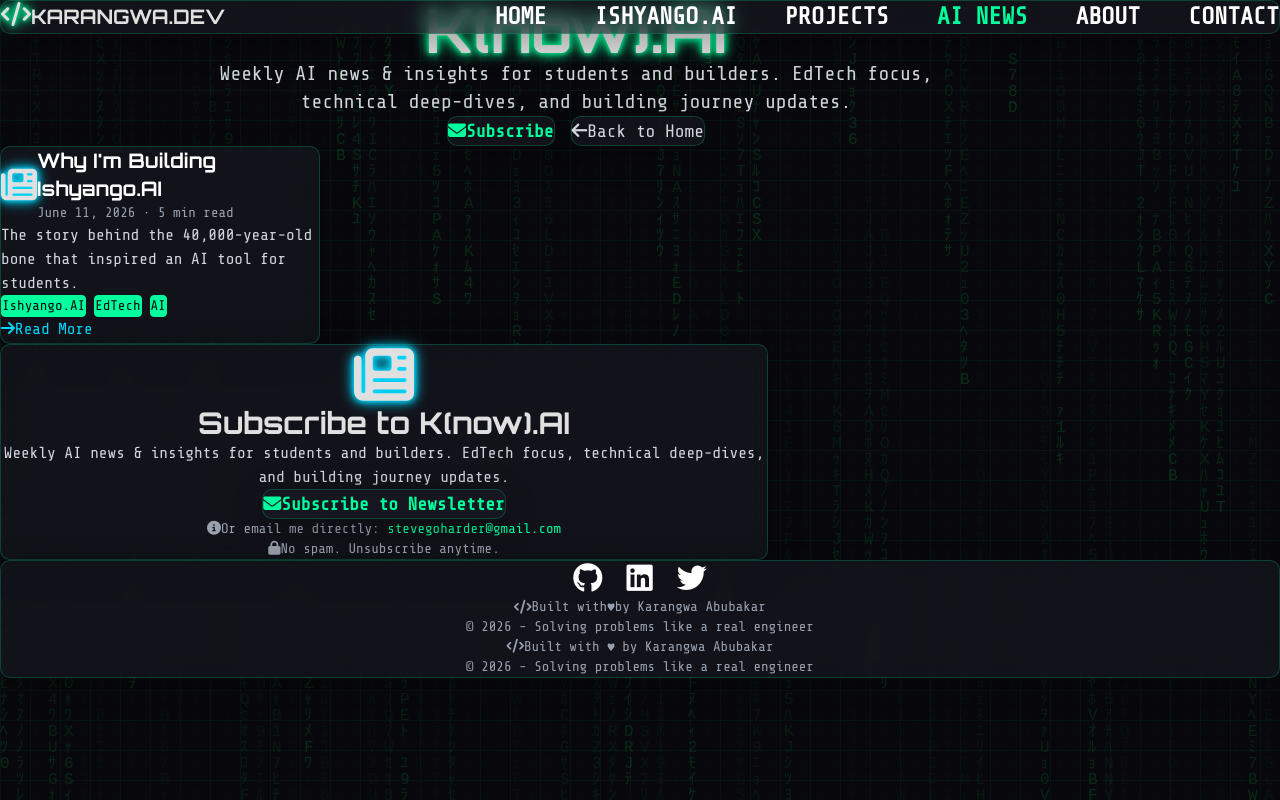
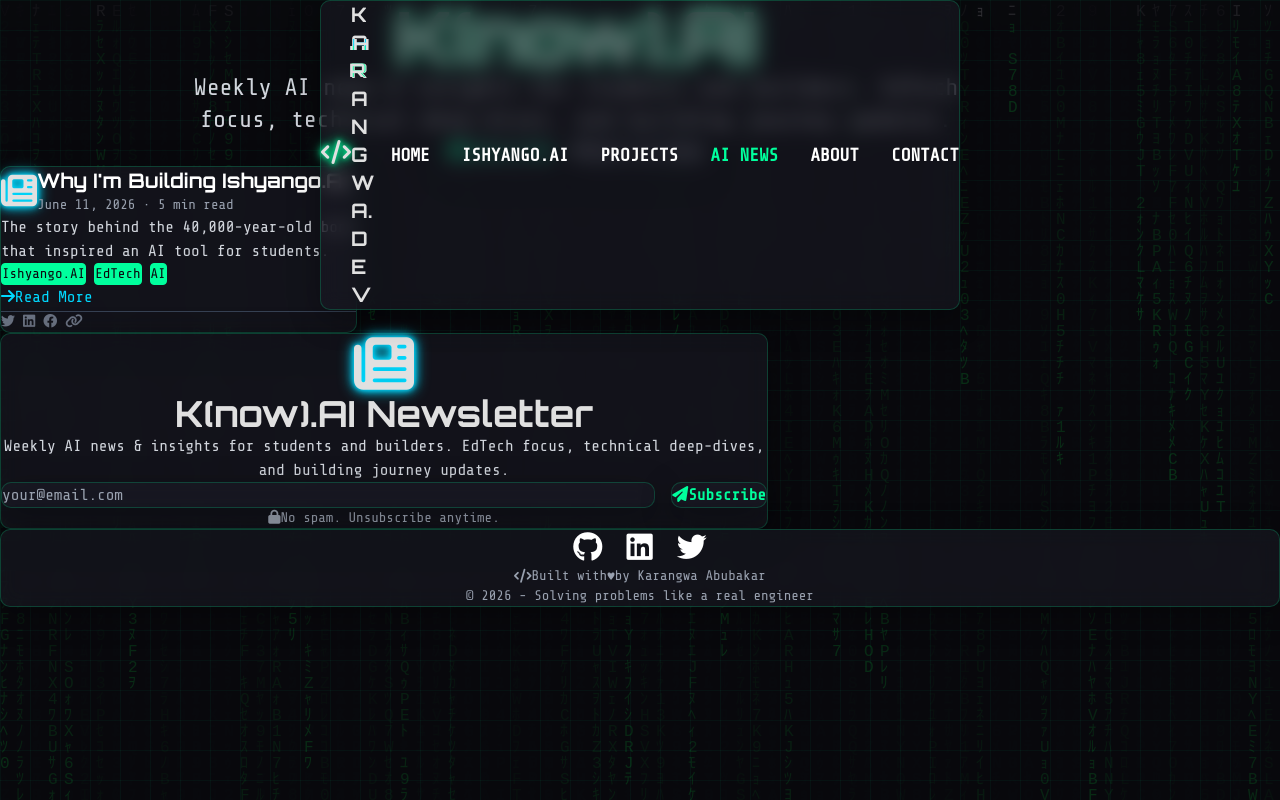
Before and after one commit to Papi84/karangwa-website, a Next.js app: page /blog in a window 1280 px wide. Built offline with nearby package versions, Linux system fonts and the light colour scheme; no server answers.

Commit message:
Fix blog nav responsiveness, add social share buttons, wire newsletter component

```diff
--- a/app/blog/page.tsx
+++ b/app/blog/page.tsx
@@ -2,6 +2,7 @@
 
 import Link from 'next/link';
 import MatrixRain from '@/components/MatrixRain';
+import NewsletterSignup from '@/components/NewsletterSignup';
 
 const blogPosts = [
   {
@@ -14,14 +15,18 @@ const blogPosts = [
   },
 ];
 
+function getShareUrl(slug: string) {
+  return `https://www.karangwa.com/blog/${slug}`;
+}
+
 export default function Blog() {
   return (
     <main className="min-h-screen relative">
       <MatrixRain />
 
       {/* Navigation */}
-      <nav className="fixed top-0 w-full z-50 glass-card mx-4 mt-4 md:mx-8">
-        <div className="container mx-auto px-4 py-3 flex justify-between items-center flex-wrap gap-4">
+      <nav className="fixed top-0 left-0 right-0 z-50 glass-card mx-0 mt-0 md:mx-4 md:mt-4 md:max-w-[calc(100%-2rem)] md:left-1/2 md:-translate-x-1/2">
+        <div className="container mx-auto px-4 py-3 flex justify-between items-center gap-4">
           <div className="flex items-center">
             <div className="mr-3">
               <i className="fas fa-code text-2xl neon-text"></i>
@@ -31,13 +36,13 @@ export default function Blog() {
             </h1>
           </div>
 
-          <div className="hidden md:flex items-center justify-end flex-1 gap-8 lg:gap-12">
-            <Link href="/" className="text-lg lg:text-2xl font-extrabold text-white hover:text-[var(--neon-green)] hover:underline decoration-[var(--neon-green)] decoration-2 underline-offset-8 transition duration-300 cursor-pointer py-2">HOME</Link>
-            <Link href="/#ishyango" className="text-lg lg:text-2xl font-extrabold text-white hover:text-[var(--neon-green)] hover:underline decoration-[var(--neon-green)] decoration-2 underline-offset-8 transition duration-300 cursor-pointer py-2">ISHYANGO.AI</Link>
-            <Link href="/#projects" className="text-lg lg:text-2xl font-extrabold text-white hover:text-[var(--neon-green)] hover:underline decoration-[var(--neon-green)] decoration-2 underline-offset-8 transition duration-300 cursor-pointer py-2">PROJECTS</Link>
-            <Link href="/blog" className="text-lg lg:text-2xl font-extrabold text-[var(--neon-green)] hover:text-[var(--neon-green)] hover:underline decoration-[var(--neon-green)] decoration-2 underline-offset-8 transition duration-300 cursor-pointer py-2">AI NEWS</Link>
-            <Link href="/#about" className="text-lg lg:text-2xl font-extrabold text-white hover:text-[var(--neon-green)] hover:underline decoration-[var(--neon-green)] decoration-2 underline-offset-8 transition duration-300 cursor-pointer py-2">ABOUT</Link>
-            <Link href="/#contact" className="text-lg lg:text-2xl font-extrabold text-white hover:text-[var(--neon-green)] hover:underline decoration-[var(--neon-green)] decoration-2 underline-offset-8 transition duration-300 cursor-pointer py-2">CONTACT</Link>
+          <div className="hidden md:flex items-center justify-end flex-1 gap-4 lg:gap-6 xl:gap-8">
+            <Link href="/" className="text-sm lg:text-base xl:text-lg font-extrabold text-white hover:text-[var(--neon-green)] hover:underline decoration-[var(--neon-green)] decoration-2 underline-offset-8 transition duration-300 cursor-pointer py-2 whitespace-nowrap">HOME</Link>
+            <Link href="/#ishyango" className="text-sm lg:text-base xl:text-lg font-extrabold text-white hover:text-[var(--neon-green)] hover:underline decoration-[var(--neon-green)] decoration-2 underline-offset-8 transition duration-300 cursor-pointer py-2 whitespace-nowrap">ISHYANGO.AI</Link>
+            <Link href="/#projects" className="text-sm lg:text-base xl:text-lg font-extrabold text-white hover:text-[var(--neon-green)] hover:underline decoration-[var(--neon-green)] decoration-2 underline-offset-8 transition duration-300 cursor-pointer py-2 whitespace-nowrap">PROJECTS</Link>
+            <Link href="/blog" className="text-sm lg:text-base xl:text-lg font-extrabold text-[var(--neon-green)] hover:text-[var(--neon-green)] hover:underline decoration-[var(--neon-green)] decoration-2 underline-offset-8 transition duration-300 cursor-pointer py-2 whitespace-nowrap">AI NEWS</Link>
+            <Link href="/#about" className="text-sm lg:text-base xl:text-lg font-extrabold text-white hover:text-[var(--neon-green)] hover:underline decoration-[var(--neon-green)] decoration-2 underline-offset-8 transition duration-300 cursor-pointer py-2 whitespace-nowrap">ABOUT</Link>
+            <Link href="/#contact" className="text-sm lg:text-base xl:text-lg font-extrabold text-white hover:text-[var(--neon-green)] hover:underline decoration-[var(--neon-green)] decoration-2 underline-offset-8 transition duration-300 cursor-pointer py-2 whitespace-nowrap">CONTACT</Link>
           </div>
         </div>
       </nav>
@@ -45,10 +50,10 @@ export default function Blog() {
       {/* Blog Header */}
       <section className="pt-32 pb-16 px-4">
         <div className="container mx-auto max-w-6xl text-center flex flex-col items-center">
-          <h1 className="text-4xl md:text-6xl font-bold mb-6">
+          <h1 className="text-4xl md:text-6xl xl:text-7xl font-bold mb-6">
             <span className="neon-text">K(now).AI</span>
           </h1>
-          <p className="text-lg md:text-xl text-gray-300 mb-8 max-w-3xl mx-auto">
+          <p className="text-lg md:text-xl xl:text-2xl text-gray-300 mb-8 max-w-3xl mx-auto">
             Weekly AI news & insights for students and builders.
             EdTech focus, technical deep-dives, and building journey updates.
           </p>
@@ -65,10 +70,11 @@ export default function Blog() {
 
       {/* Blog Posts */}
       <section className="py-16 px-4">
-        <div className="container mx-auto max-w-5xl">
-          <div className="grid md:grid-cols-2 lg:grid-cols-3 gap-6 md:gap-8">
+        <div className="container mx-auto max-w-5xl xl:max-w-6xl 2xl:max-w-7xl">
+          <div className="grid md:grid-cols-2 lg:grid-cols-3 gap-6 md:gap-8 xl:gap-10">
             {blogPosts.map((post) => (
-              <Link href={`/blog/${post.slug}`} key={post.slug} className="glass-card p-6 hover:transform hover:-translate-y-2 transition duration-300">
+              <div key={post.slug} className="glass-card p-6 hover:transform hover:-translate-y-2 transition duration-300">
+                <Link href={`/blog/${post.slug}`}>
                 <div className="flex items-center mb-4">
                   <i className="fas fa-newspaper text-3xl md:text-4xl neon-blue mr-3"></i>
                   <div>
@@ -87,35 +93,54 @@ export default function Blog() {
                 <span className="text-[var(--neon-blue)] hover:underline text-sm md:text-base">
                   <i className="fas fa-arrow-right mr-2"></i>Read More
                 </span>
-              </Link>
+                </Link>
+
+                {/* Social share buttons */}
+                <div className="flex gap-2 mt-4 pt-3 border-t border-gray-700 border-opacity-50">
+                  <a
+                    href={`https://twitter.com/intent/tweet?text=${encodeURIComponent(post.title)}&url=${encodeURIComponent(getShareUrl(post.slug))}`}
+                    target="_blank"
+                    rel="noopener noreferrer"
+                    className="text-gray-500 hover:text-[#1DA1F2] text-sm transition duration-200"
+                    aria-label="Share on Twitter"
+                  >
+                    <i className="fab fa-twitter"></i>
+                  </a>
+                  <a
+                    href={`https://www.linkedin.com/sharing/share-offsite/?url=${encodeURIComponent(getShareUrl(post.slug))}`}
+                    target="_blank"
+                    rel="noopener noreferrer"
+                    className="text-gray-500 hover:text-[#0A66C2] text-sm transition duration-200"
+                    aria-label="Share on LinkedIn"
+                  >
+                    <i className="fab fa-linkedin"></i>
+                  </a>
+                  <a
+                    href={`https://www.facebook.com/sharer/sharer.php?u=${encodeURIComponent(getShareUrl(post.slug))}`}
+                    target="_blank"
+                    rel="noopener noreferrer"
+                    className="text-gray-500 hover:text-[#1877F2] text-sm transition duration-200"
+                    aria-label="Share on Facebook"
+                  >
+                    <i className="fab fa-facebook"></i>
+                  </a>
+                  <button
+                    onClick={() => navigator.clipboard.writeText(getShareUrl(post.slug))}
+                    className="text-gray-500 hover:text-[var(--neon-green)] text-sm transition duration-200 ml-auto"
+                    aria-label="Copy link"
+                  >
+                    <i className="fas fa-link"></i>
+                  </button>
+                </div>
+              </div>
             ))}
           </div>
         </div>
       </section>
 
-      {/* Newsletter Section */}
       <section id="subscribe" className="py-16 md:py-20 px-4">
         <div className="container mx-auto max-w-3xl">
-          <div className="glass-card p-6 md:p-8 text-center">
-            <i className="fas fa-newspaper text-4xl md:text-6xl neon-blue mb-4"></i>
-            <h2 className="text-2xl md:text-3xl font-bold mb-4">Subscribe to K(now).AI</h2>
-            <p className="text-gray-300 mb-6 text-sm md:text-base">
-              Weekly AI news & insights for students and builders.
-              EdTech focus, technical deep-dives, and building journey updates.
-            </p>
-            <a
-              href="mailto:stevegoharder@gmail.com?subject=Subscribe to K(now).AI Newsletter"
-              className="glass-card px-8 py-4 rounded border border-[var(--neon-green)] text-[var(--neon-green)] hover:bg-[var(--neon-green)] hover:text-[var(--dark-bg)] font-bold hover:shadow-lg hover:shadow-[var(--glow-green)] transition duration-300 text-base md:text-lg inline-block"
-            >
-              <i className="fas fa-envelope mr-2"></i>Subscribe to Newsletter
-            </a>
-            <p className="text-xs md:text-sm text-gray-400 mt-4">
-              <i className="fas fa-info-circle mr-2"></i>Or email me directly: <a href="mailto:stevegoharder@gmail.com" className="text-[var(--neon-green)] hover:underline">stevegoharder@gmail.com</a>
-            </p>
-            <p className="text-xs md:text-sm text-gray-400 mt-4">
-              <i className="fas fa-lock mr-2"></i>No spam. Unsubscribe anytime.
-            </p>
-          </div>
+          <NewsletterSignup />
         </div>
       </section>
 
@@ -161,13 +186,7 @@ export default function Blog() {
             © 2026 - Solving problems like a real engineer
           </p>
 
-          <p className="text-gray-400 text-xs md:text-sm mb-2">
-            <i className="fas fa-code mr-2"></i>
-            Built with <span className="neon-green">♥</span> by Karangwa Abubakar
-          </p>
-          <p className="text-gray-400 text-xs md:text-sm">
-            © 2026 - Solving problems like a real engineer
-          </p>
+
         </div>
       </footer>
     </main>
```
